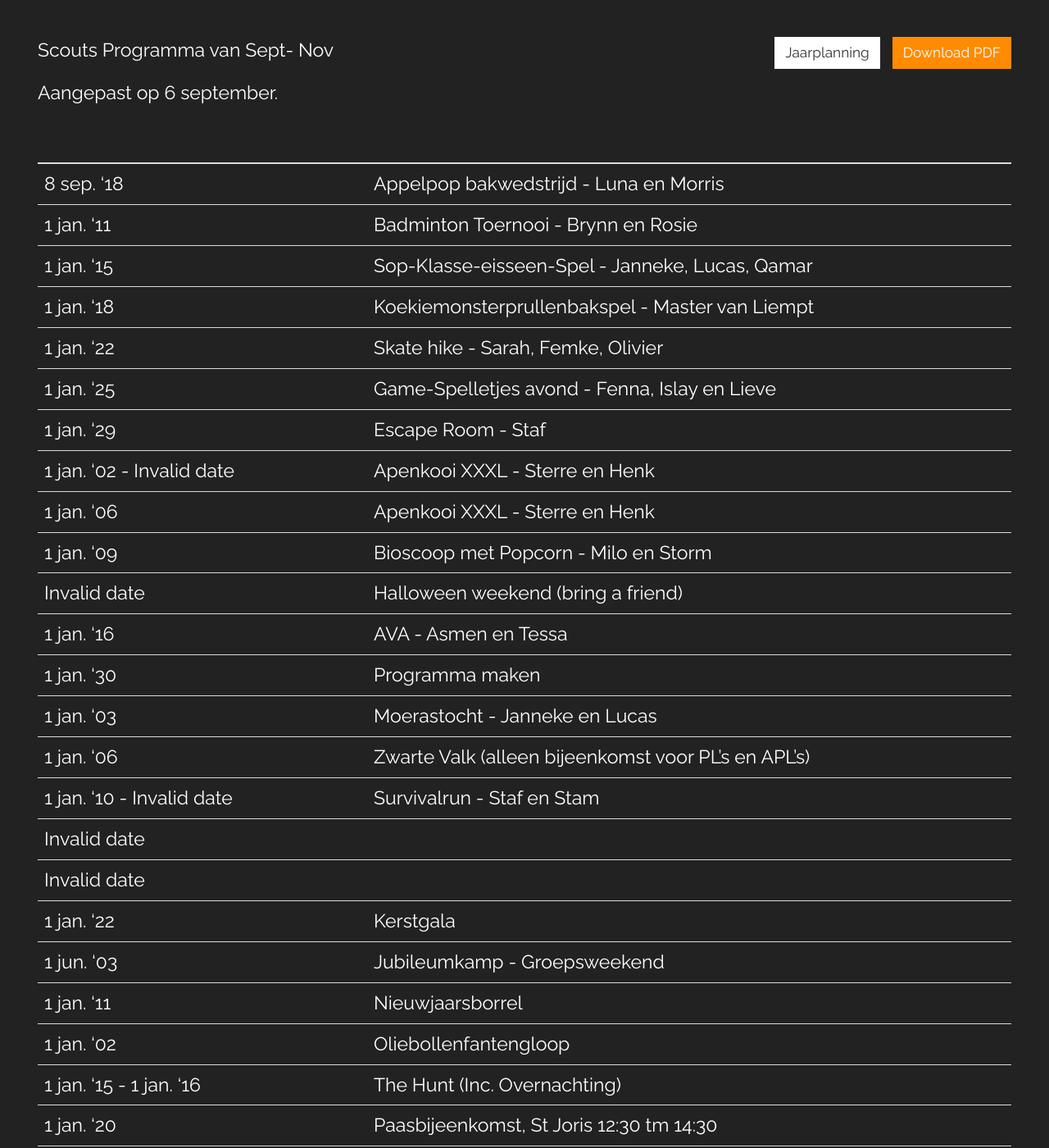
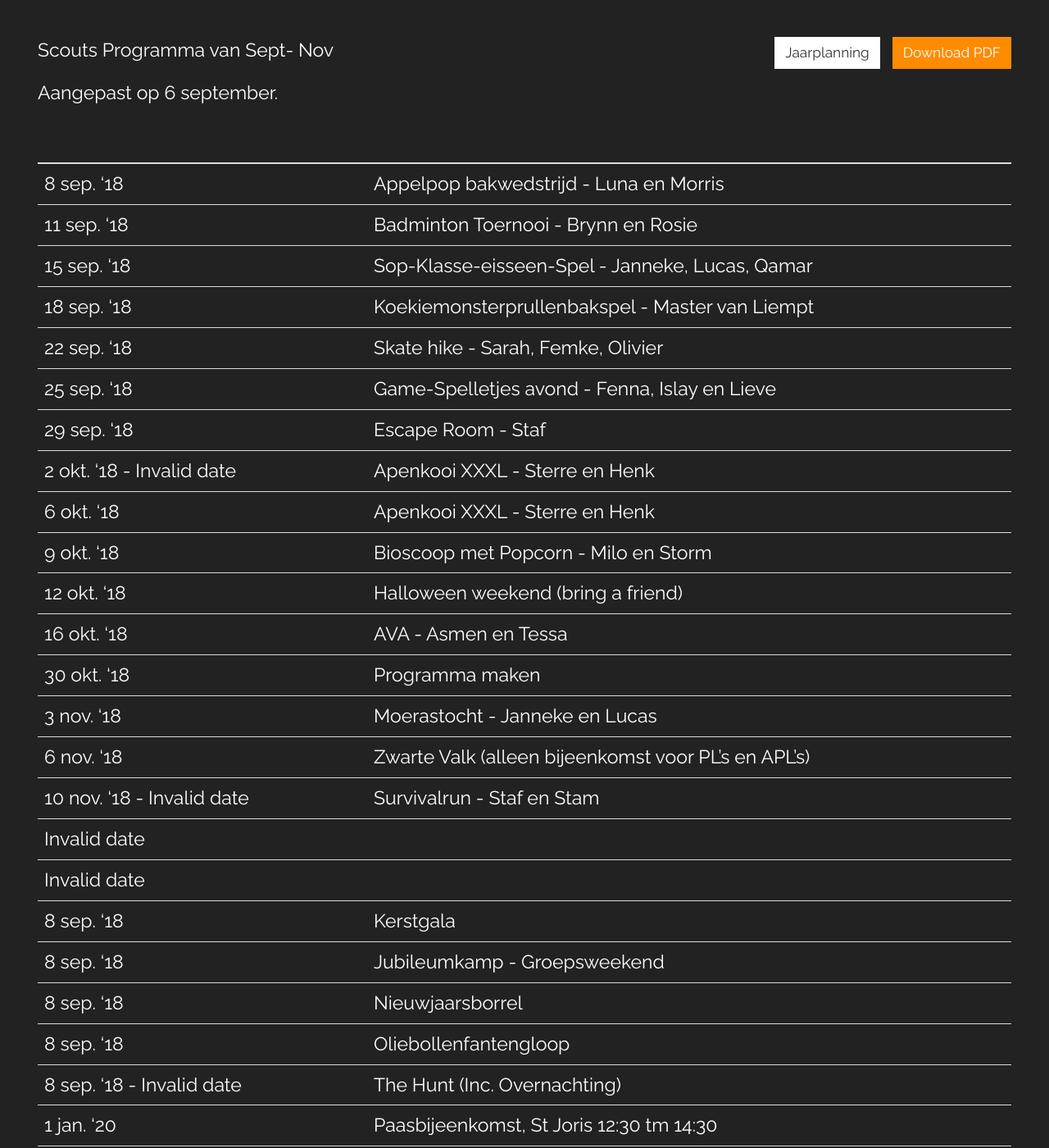
Before and after one commit to nognooitmeegemaakt/website, a Jekyll site: the page built from _agenda/scouts.md, in a window 1280 px wide and 1400 px high, scrolled down 276 px. Shown: the whole window at 82% size. Built offline with Jekyll 4.4.1, drawn with Linux system fonts in a browser that asks for light colours; some web fonts are replaced.

Commit message:
Update scouts.md Agenda through CMS
By Guidon van den Berg (141.101.77.251)

```diff
--- a/_agenda/scouts.md
+++ b/_agenda/scouts.md
@@ -13,28 +13,28 @@ Aangepast op 6 september.
 | | |
 |---|---|
 | 8 sep. '18 | Appelpop bakwedstrijd - Luna en Morris |
-| 1 jan. '11 | Badminton Toernooi - Brynn en Rosie |
-| 1 jan. '15 | Sop-Klasse-eisseen-Spel - Janneke, Lucas, Qamar |
-| 1 jan. '18 | Koekiemonsterprullenbakspel - Master van Liempt |
-| 1 jan. '22 | Skate hike - Sarah, Femke, Olivier |
-| 1 jan. '25 | Game-Spelletjes avond - Fenna, Islay en Lieve |
-| 1 jan. '29 | Escape Room - Staf |
-| 1 jan. '02 - Invalid date | Apenkooi XXXL - Sterre en Henk |
-| 1 jan. '06 | Apenkooi XXXL - Sterre en Henk |
-| 1 jan. '09 | Bioscoop met Popcorn - Milo en Storm |
-| Invalid date | Halloween weekend (bring a friend) |
-| 1 jan. '16 | AVA - Asmen en Tessa |
-| 1 jan. '30 | Programma maken |
-| 1 jan. '03 | Moerastocht - Janneke en Lucas |
-| 1 jan. '06 | Zwarte Valk (alleen bijeenkomst voor PL's en APL's) |
-| 1 jan. '10 - Invalid date | Survivalrun - Staf en Stam |
+| 11 sep. '18 | Badminton Toernooi - Brynn en Rosie |
+| 15 sep. '18 | Sop-Klasse-eisseen-Spel - Janneke, Lucas, Qamar |
+| 18 sep. '18 | Koekiemonsterprullenbakspel - Master van Liempt |
+| 22 sep. '18 | Skate hike - Sarah, Femke, Olivier |
+| 25 sep. '18 | Game-Spelletjes avond - Fenna, Islay en Lieve |
+| 29 sep. '18 | Escape Room - Staf |
+| 2 okt. '18 - Invalid date | Apenkooi XXXL - Sterre en Henk |
+| 6 okt. '18 | Apenkooi XXXL - Sterre en Henk |
+| 9 okt. '18 | Bioscoop met Popcorn - Milo en Storm |
+| 12 okt. '18 | Halloween weekend (bring a friend) |
+| 16 okt. '18 | AVA - Asmen en Tessa |
+| 30 okt. '18 | Programma maken |
+| 3 nov. '18 | Moerastocht - Janneke en Lucas |
+| 6 nov. '18 | Zwarte Valk (alleen bijeenkomst voor PL's en APL's) |
+| 10 nov. '18 - Invalid date | Survivalrun - Staf en Stam |
 | Invalid date |  |
 | Invalid date |  |
-| 1 jan. '22 | Kerstgala |
-| 1 jun. '03 | Jubileumkamp - Groepsweekend |
-| 1 jan. '11 | Nieuwjaarsborrel |
-| 1 jan. '02 | Oliebollenfantengloop |
-| 1 jan. '15 - 1 jan. '16 | The Hunt (Inc. Overnachting) |
+| 8 sep. '18 | Kerstgala |
+| 8 sep. '18 | Jubileumkamp - Groepsweekend |
+| 8 sep. '18 | Nieuwjaarsborrel |
+| 8 sep. '18 | Oliebollenfantengloop |
+| 8 sep. '18 - Invalid date | The Hunt (Inc. Overnachting) |
 | 1 jan. '20 | Paasbijeenkomst, St Joris 12:30 tm 14:30 |
 | 1 dec. '11 - Invalid date | Voorbereidingsweekend RSW |
 | 1 jan. '30 | Regionale scoutingwedstrijden |
```
